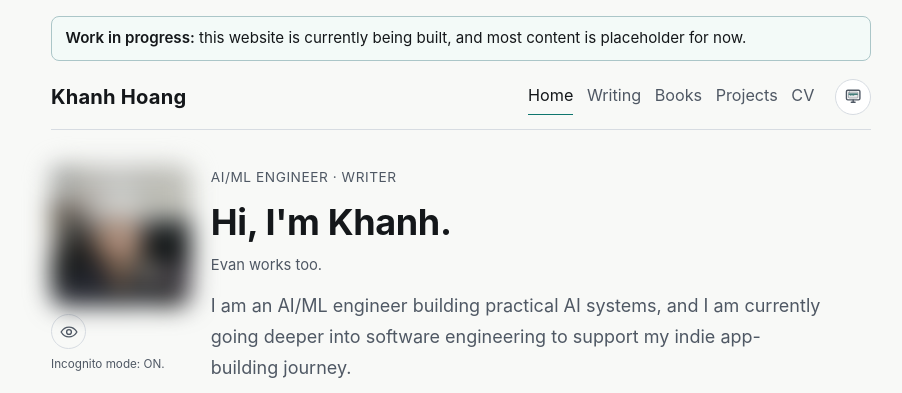
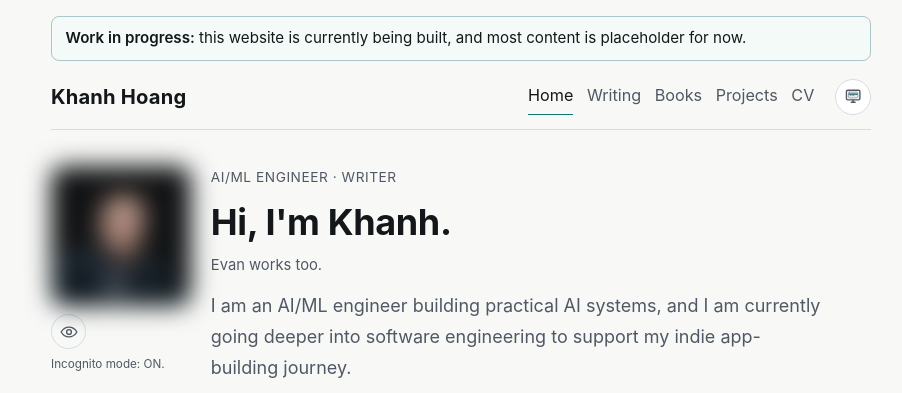
Before and after one commit to khankaholic/khankaholic.github.io, a website built with Vite: page index.html in a window 1280 px wide. Shown: the top 393 px of the page, without its empty margins (179-1081 px from the left). Built offline with nearby package versions, Linux system fonts and the light colour scheme.

Commit message:
chore: rename profile image to me-01 and update reference

```diff
--- a/index.html
+++ b/index.html
@@ -42,7 +42,7 @@
       <main>
         <section class="intro reveal" aria-labelledby="home-intro-title">
           <div class="intro-avatar-wrap">
-            <img class="intro-avatar" data-avatar src="/images/profile/me-00.jpeg" alt="Portrait of Khanh" />
+            <img class="intro-avatar" data-avatar src="/images/profile/me-01.png" alt="Portrait of Khanh" />
             <button class="avatar-toggle" data-avatar-toggle type="button" aria-pressed="true" aria-label="Show avatar">
               <svg data-avatar-icon="show" viewBox="0 0 24 24" aria-hidden="true">
                 <path d="M1.5 12s3.9-6.5 10.5-6.5S22.5 12 22.5 12s-3.9 6.5-10.5 6.5S1.5 12 1.5 12Z" />
```
Also changed, not shown: public/images/profile/me-01.png (renamed from public/images/profile/me-gemini-02.png).
